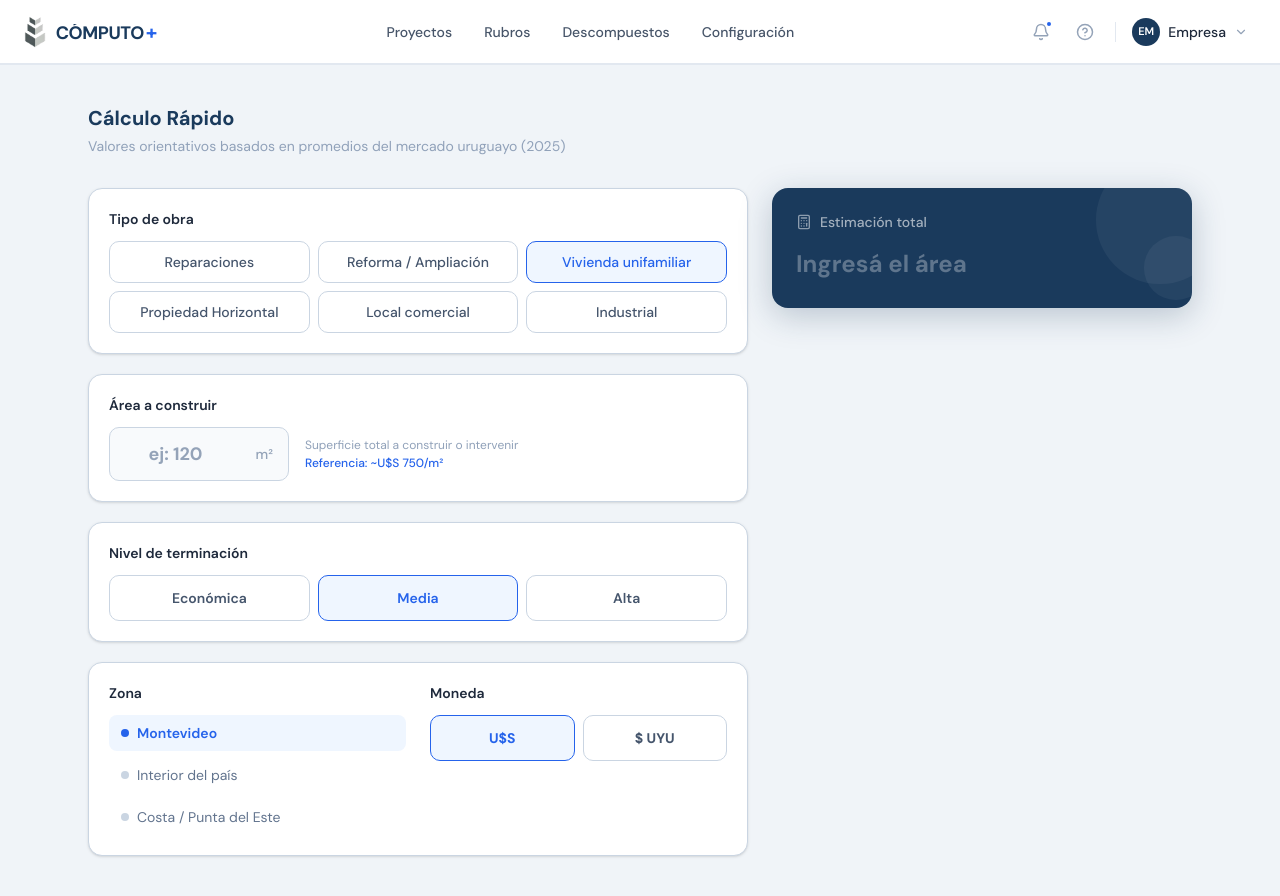
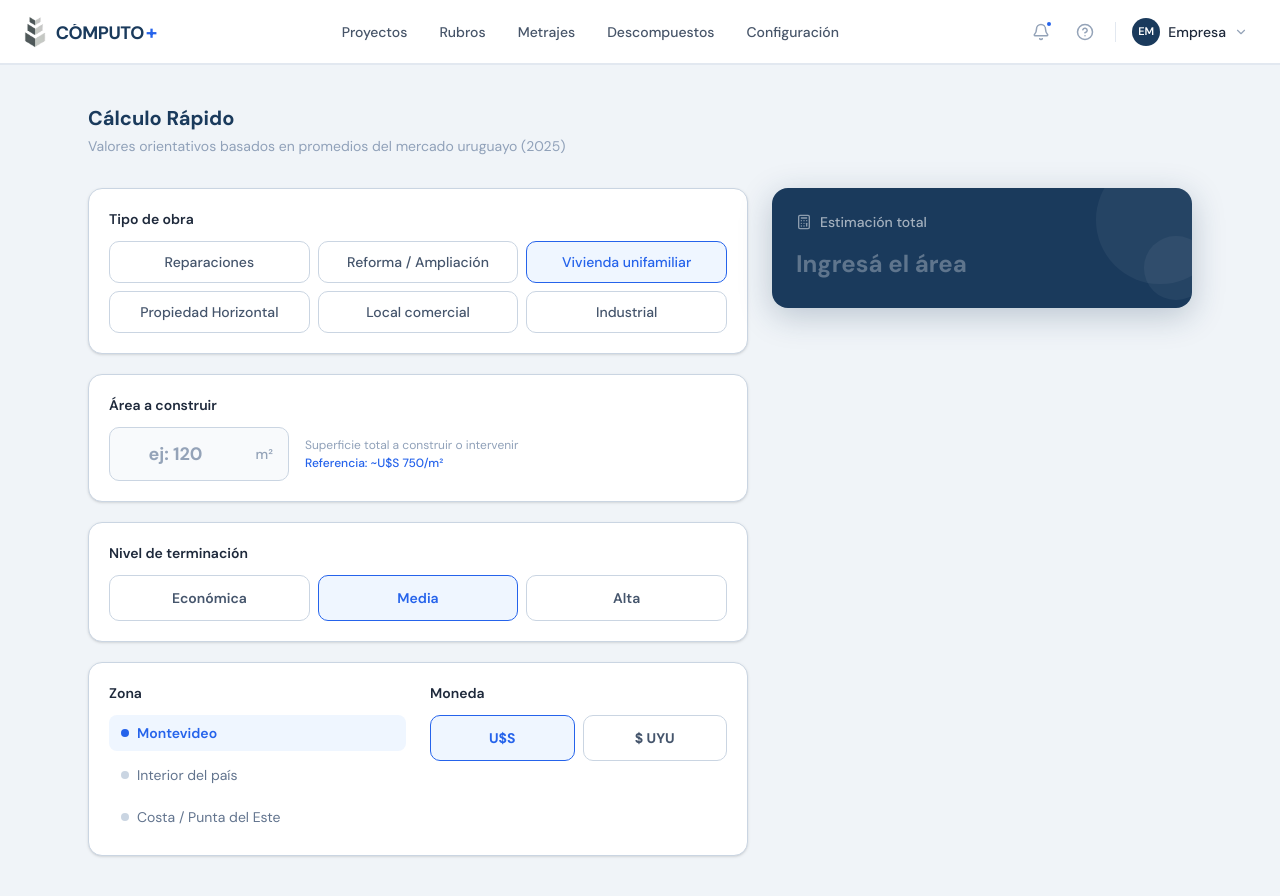
Before and after one commit to delamatriz/computo-plus, a Next.js app in the folder computo-app/: page /calcular in a window 1280 px wide. Built offline with nearby package versions, Linux system fonts and the light colour scheme.

Commit message:
feat: módulo Metrajes — planilla de cómputo, documentación, fotos, vinculación a rubros y navegación

```diff
--- a/computo-app/src/components/layout/Header.tsx
+++ b/computo-app/src/components/layout/Header.tsx
@@ -63,6 +63,7 @@ export function Header({ onMenuClick, showMenuButton = false }: HeaderProps) {
           {[
             { href: "/dashboard", label: "Proyectos" },
             { href: "/rubros", label: "Rubros" },
+            { href: "/metrajes", label: "Metrajes" },
             { href: "/recetas", label: "Descompuestos" },
             { href: "/configuracion", label: "Configuración" },
           ].map((item) => (
```
